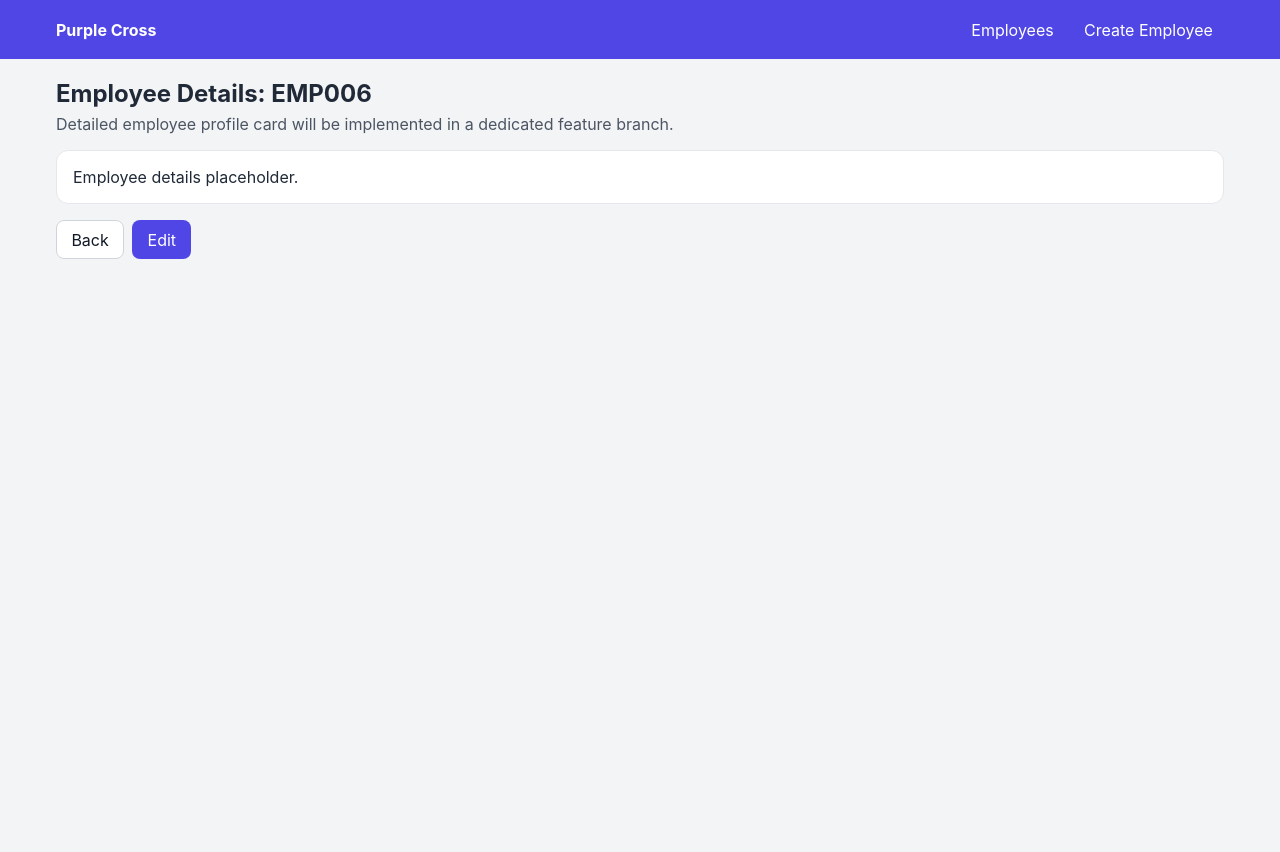
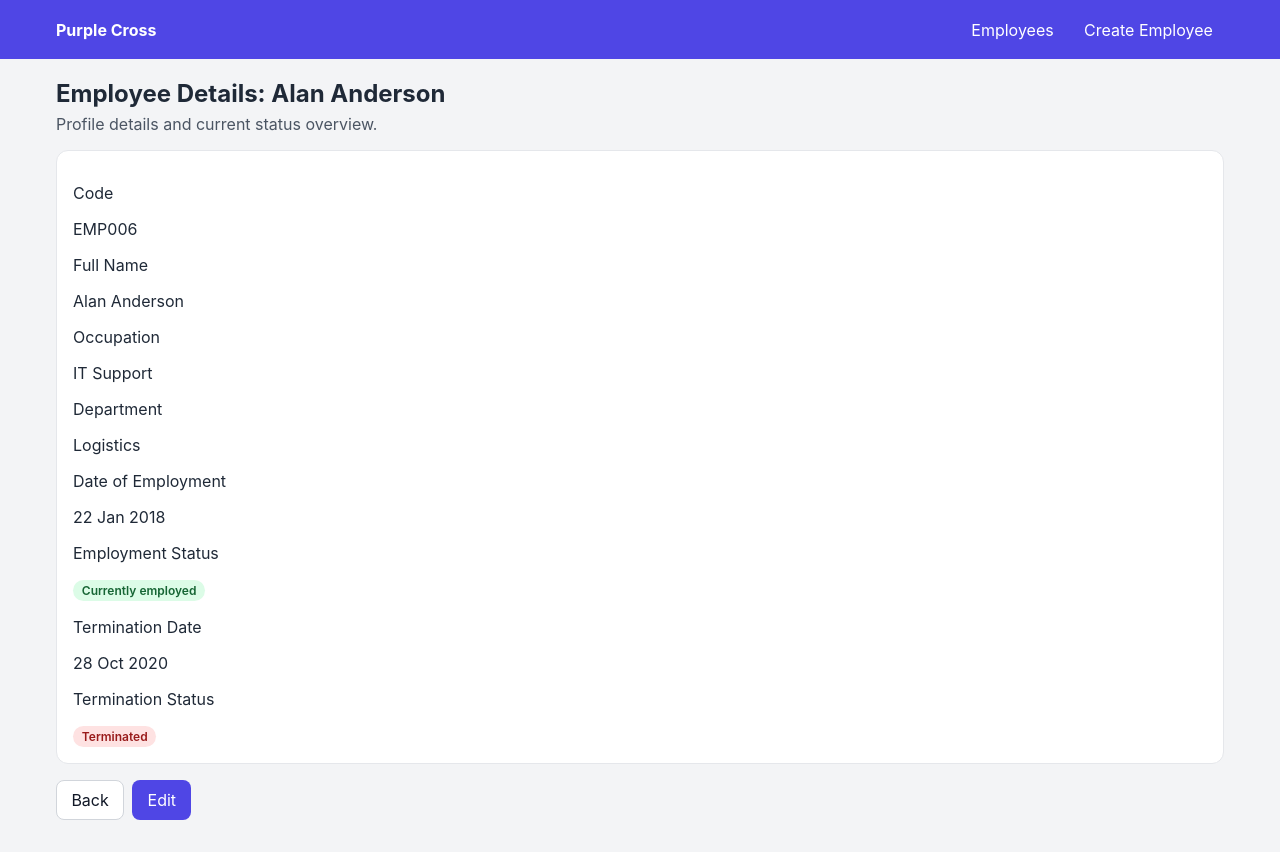
Before and after one commit to AlexsandarM/purple-cross, a React (Vite) app: page /employees/EMP006 in a window 1280 px wide. Before the commit the page ends 800 px from the top, so only its background shows below. Built offline with nearby package versions, Linux system fonts and the light colour scheme.

Commit message:
feat: implement employee details page with profile card

```diff
--- /dev/null
+++ b/src/components/employees/EmployeeDetailsCard.jsx
@@ -0,0 +1,62 @@
+import StatusBadge from "../common/StatusBadge";
+import { formatDate } from "../../utils/dateUtils";
+import {
+  getEmploymentStatus,
+  getTerminationStatus,
+} from "../../utils/employeeStatus";
+
+function EmployeeDetailsCard({ employee }) {
+  const employmentStatus = getEmploymentStatus(employee.dateOfEmployment);
+  const terminationStatus = getTerminationStatus(employee.terminationDate);
+
+  return (
+    <article className="card employee-details-card" data-testid="employee-details-card">
+      <div className="employee-details-grid">
+        <div className="employee-details-item">
+          <p className="employee-details-label">Code</p>
+          <p data-testid="employee-details-code">{employee.code}</p>
+        </div>
+        <div className="employee-details-item">
+          <p className="employee-details-label">Full Name</p>
+          <p data-testid="employee-details-full-name">{employee.fullName}</p>
+        </div>
+        <div className="employee-details-item">
+          <p className="employee-details-label">Occupation</p>
+          <p data-testid="employee-details-occupation">{employee.occupation}</p>
+        </div>
+        <div className="employee-details-item">
+          <p className="employee-details-label">Department</p>
+          <p data-testid="employee-details-department">{employee.department}</p>
+        </div>
+        <div className="employee-details-item">
+          <p className="employee-details-label">Date of Employment</p>
+          <p data-testid="employee-details-date-of-employment">
+            {formatDate(employee.dateOfEmployment)}
+          </p>
+        </div>
+        <div className="employee-details-item">
+          <p className="employee-details-label">Employment Status</p>
+          <StatusBadge
+            status={employmentStatus}
+            testId="employee-details-employment-status"
+          />
+        </div>
+        <div className="employee-details-item">
+          <p className="employee-details-label">Termination Date</p>
+          <p data-testid="employee-details-termination-date">
+            {formatDate(employee.terminationDate)}
+          </p>
+        </div>
+        <div className="employee-details-item">
+          <p className="employee-details-label">Termination Status</p>
+          <StatusBadge
+            status={terminationStatus}
+            testId="employee-details-termination-status"
+          />
+        </div>
+      </div>
+    </article>
+  );
+}
+
+export default EmployeeDetailsCard;
--- a/src/pages/EmployeeDetailsPage.jsx
+++ b/src/pages/EmployeeDetailsPage.jsx
@@ -1,22 +1,60 @@
 import { generatePath, Link, useParams } from "react-router-dom";
+import EmployeeDetailsCard from "../components/employees/EmployeeDetailsCard";
 import PageHeader from "../components/common/PageHeader";
+import { useEmployees } from "../hooks/useEmployees";
 import { APP_PATHS } from "../routes/paths";
 
 function EmployeeDetailsPage() {
   const { code } = useParams();
-  const editPath = code ? generatePath(APP_PATHS.editEmployee, { code }) : APP_PATHS.employees;
+  const { getEmployeeByCode } = useEmployees();
+  const employee = code ? getEmployeeByCode(code) : null;
+  const editPath = employee
+    ? generatePath(APP_PATHS.editEmployee, { code: employee.code })
+    : APP_PATHS.employees;
+
+  if (!employee) {
+    return (
+      <section className="page">
+        <PageHeader
+          title="Employee Details"
+          subtitle="The requested employee profile could not be found."
+        />
+        <div className="card" data-testid="employee-details-not-found">
+          Employee not found.
+        </div>
+        <div className="row-actions">
+          <Link
+            to={APP_PATHS.employees}
+            className="button button-secondary"
+            data-testid="employee-details-not-found-back-button"
+          >
+            Back to Employees
+          </Link>
+        </div>
+      </section>
+    );
+  }
 
   return (
     <section className="page">
-      <PageHeader title={`Employee Details: ${code ?? ""}`} subtitle="Detailed employee profile card will be implemented in a dedicated feature branch." />
-      <div className="card" data-testid="employee-details-card-placeholder">
-        Employee details placeholder.
-      </div>
+      <PageHeader
+        title={`Employee Details: ${employee.fullName}`}
+        subtitle="Profile details and current status overview."
+      />
+      <EmployeeDetailsCard employee={employee} />
       <div className="row-actions">
-        <Link to={APP_PATHS.employees} className="button button-secondary" data-testid="employee-details-back-button">
+        <Link
+          to={APP_PATHS.employees}
+          className="button button-secondary"
+          data-testid="employee-details-back-button"
+        >
           Back
         </Link>
-        <Link to={editPath} className="button button-primary" data-testid="employee-details-edit-button">
+        <Link
+          to={editPath}
+          className="button button-primary"
+          data-testid="employee-details-edit-button"
+        >
           Edit
         </Link>
       </div>
```
